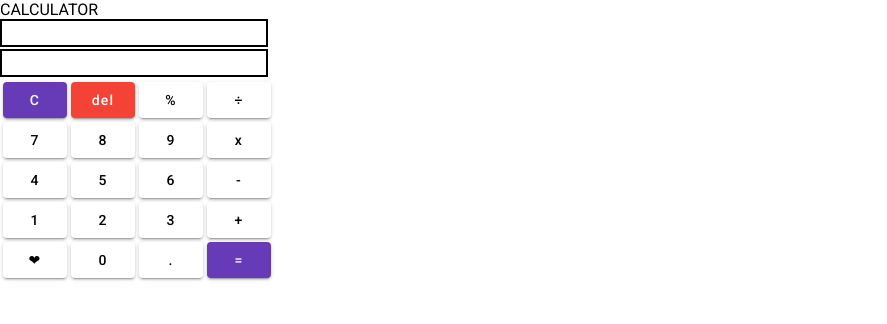
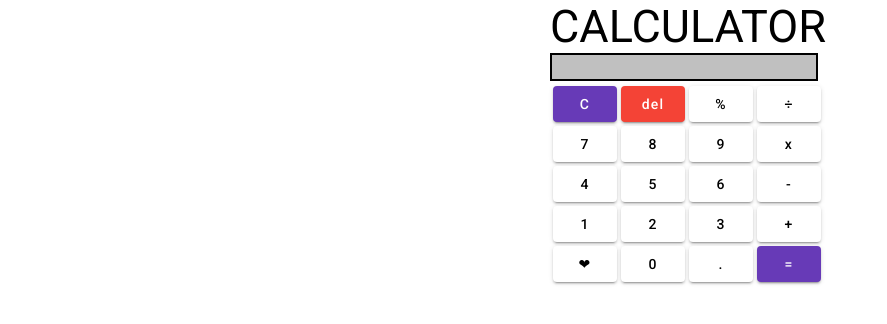
Before and after one commit to Rahul-28/calculator, an Angular app in the folder calculator/: page / in a window 1280 px wide. Shown: the top 324 px of the page, without its empty margins (0-887 px from the left). Built offline with nearby package versions, Linux system fonts and the light colour scheme.

Commit message:
basic functions created

```diff
--- a/calculator/src/app/interface/interface.component.css
+++ b/calculator/src/app/interface/interface.component.css
@@ -4,4 +4,18 @@
     width: 260px;
     height: 20px;
     margin-bottom: 2px;
+    background-color: silver ;
 }
+
+#title {
+    font-size: 45px;
+    margin-left: 550px;
+}
+
+.display {
+    height: 500px;
+}
+
+.outline {
+    margin-left: 550px;
+}
--- a/calculator/src/app/interface/interface.component.html
+++ b/calculator/src/app/interface/interface.component.html
@@ -3,7 +3,6 @@
     <div class="outline">
         <div class="screen">
             <div type="text" id="input_box">{{input}}</div>
-            <div type="text" id="input_box">{{result}}</div>
         </div>
         <div class="buttons">
             <table>
--- a/calculator/src/app/interface/interface.component.ts
+++ b/calculator/src/app/interface/interface.component.ts
@@ -8,13 +8,13 @@ import { Component } from '@angular/core';
 export class InterfaceComponent {
 
   input: string = '';
-  result?: number ;
-  operand1?: number ;
-  operand2?: number ;
+  result: number = 0;
+  operand1: number = 0;
+  operand2: number = 0;
   operatorflag: number = 0;
   operator: string[] = ['+', '-', 'x', '÷', '%'];
   decimal: string = '.';
-
+  operatorIndex: number = 0;
 
   clear() {
     if(this.input != '') {
@@ -24,6 +24,7 @@ export class InterfaceComponent {
 
   clearAll() {
     this.input = '';
+    this.result =
     this.operatorflag = 0;
   }
 
@@ -37,13 +38,31 @@ export class InterfaceComponent {
       this.operatorflag++;
     }
     this.operand1 = Number(this.input.substring(0,this.input.length-1));
+    this.operatorIndex = this.input.indexOf(sign);
   }
 
   calculation() {
     this.expressionEval();
     this.operatorflag = 0;
+    if(this.input.includes('+')) {
+      this.result = Number(this.operand1 + this.operand2);
+    }
+    else if(this.input.includes('-')) {
+      this.result = Number(this.operand1 - this.operand2);
+    }
+    else if(this.input.includes('x')) {
+      this.result = Number(this.operand1 * this.operand2);
+    }
+    else if(this.input.includes('÷')) {
+      this.result = Number(this.operand1 / this.operand2);
+    }
+    else if(this.input.includes('%')) {
+      this.result = Number(this.operand1 % this.operand2);
+    }
+    this.input = this.result.toString();
   }
 
+  //to check logical condition and errors brfore calculating
   expressionEval() {
     //input cannot start with symbols or '.'
     this.operator.forEach(symbol => {
@@ -58,10 +77,13 @@ export class InterfaceComponent {
       this.input = '';
     }
 
-    //input cannot contain mor than one operator or '.'
+    //input cannot contain mor than one operator
     if(this.operatorflag >=2) {
-      alert('cannot contain more than one operator or decimal points');
+      alert('cannot contain more than one operator');
     }
+
+    this.operand2 = Number(this.input.substring(this.operatorIndex+1, this.input.length));
+
   }
 
 }
```
